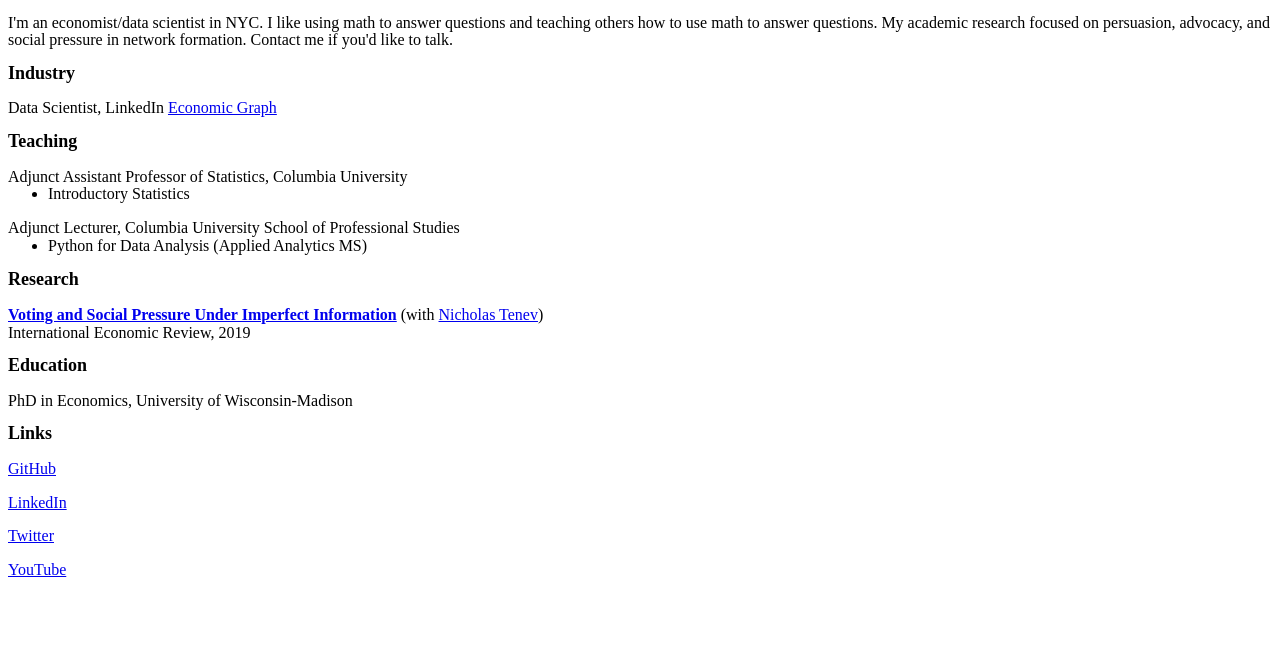
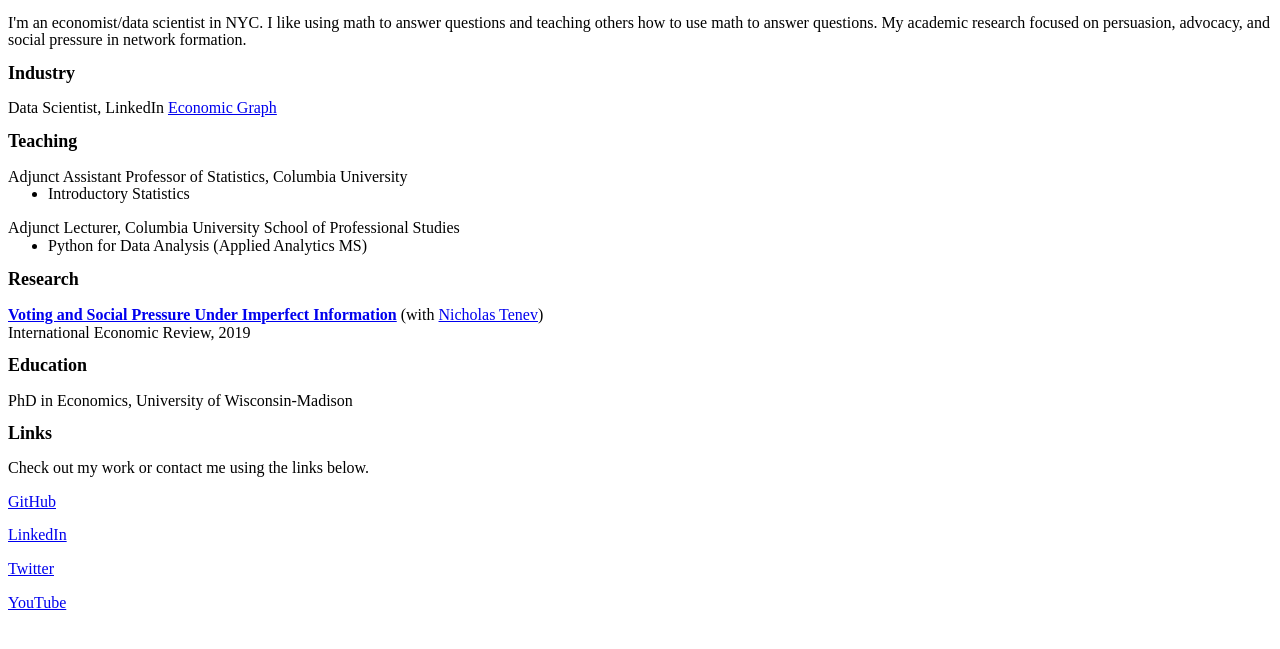
Before and after one commit to alexanderthclark/alexanderthclark.github.io, a plain HTML site: page index.html in a window 1280 px wide. Shown: the part 45-694 px from the top of the page. Drawn offline with Linux system fonts and the light colour scheme.

Commit message:
Update index.html

```diff
--- a/index.html
+++ b/index.html
@@ -34,7 +34,7 @@
 <body>
     <h1>Alexander Clark</h1>
 
-    I'm an economist/data scientist in NYC. I like using math to answer questions and teaching others how to use math to answer questions. My academic research focused on persuasion, advocacy, and social pressure in network formation. Contact me if you'd like to talk.
+    I'm an economist/data scientist in NYC. I like using math to answer questions and teaching others how to use math to answer questions. My academic research focused on persuasion, advocacy, and social pressure in network formation.
 
     <h2>Industry</h2>
     <p>Data Scientist, LinkedIn <a href="https://economicgraph.linkedin.com/" target="_blank">Economic Graph</a></p>
@@ -61,6 +61,9 @@
 
 
     <h2>Links</h2>
+
+    Check out my work or contact me using the links below.
+
     <p><a href="https://github.com/alexanderthclark" target="_blank">GitHub</a></p>
     <p><a href="https://www.linkedin.com/alexanderthclark/" target="_blank">LinkedIn</a></p>
     <p><a href="https://twitter.com/ale_xanderclark" target="_blank">Twitter</a></p>
```
